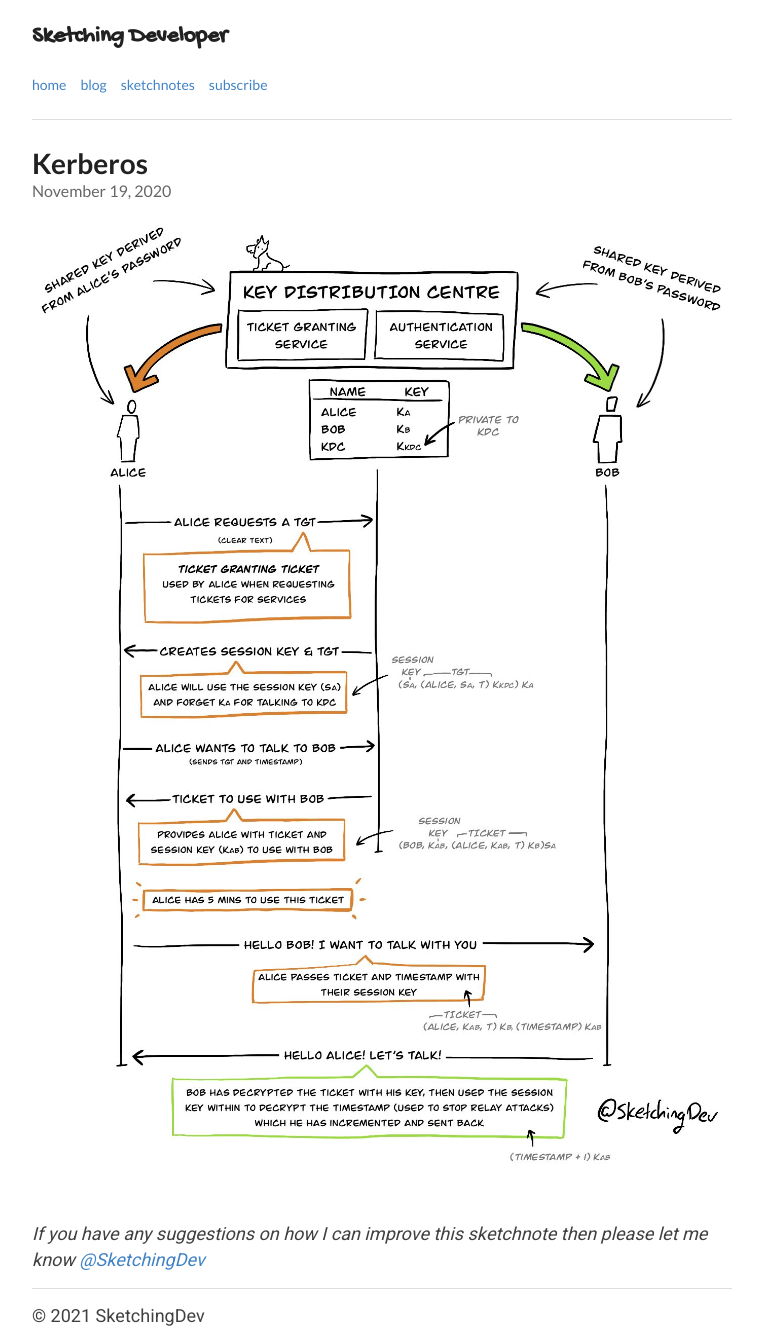
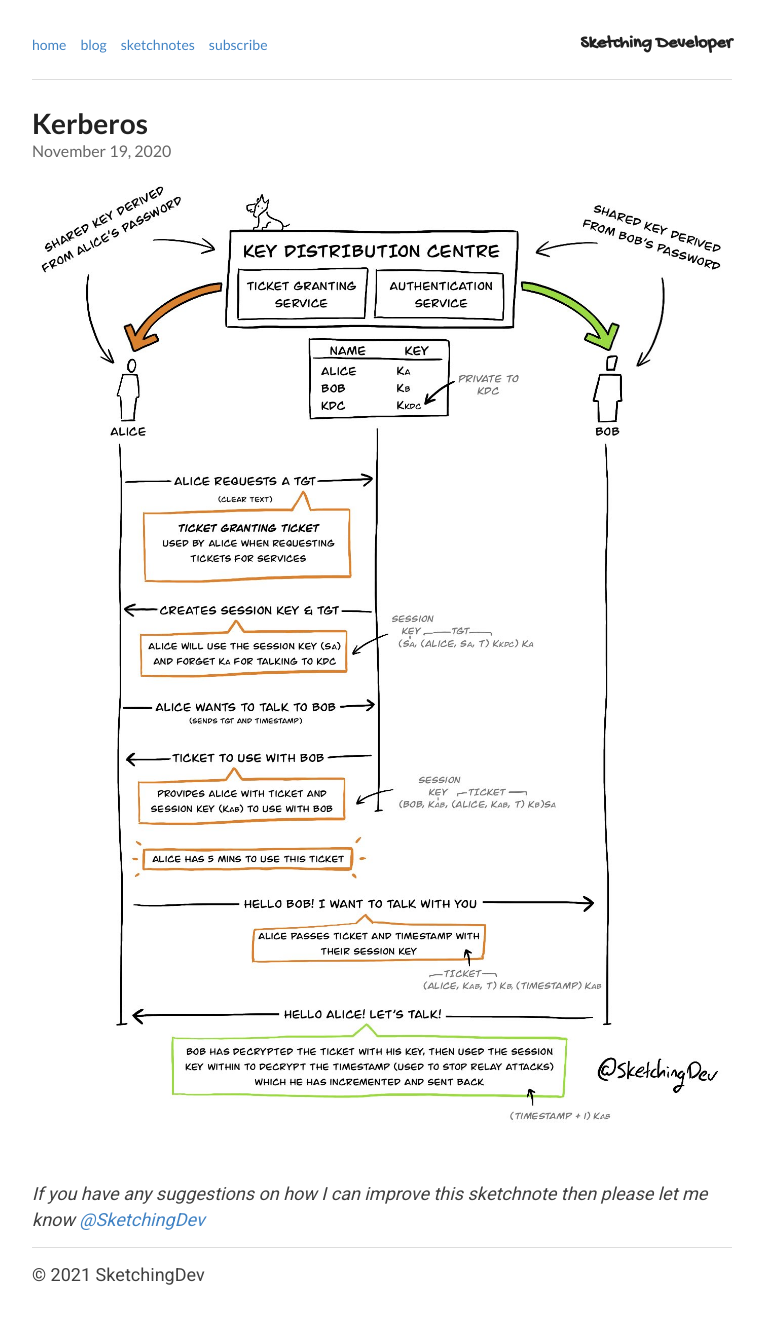
Before and after one commit to SketchingDev/sketchingdev.github.io, a Jekyll site: the page built from _sketchnotes/2020-11-19-kerberos.md, in a window 1280 px wide. Shown: the whole page, without its empty margins (258-1023 px from the left). Built offline with Jekyll 4.4.1, drawn with Linux system fonts in a browser that asks for light colours; after the commit the page ends 1289 px from its top, so only the background shows below that.

Commit message:
Fix header

```diff
--- a/_includes/simple-topnav.html
+++ b/_includes/simple-topnav.html
@@ -1,15 +1,24 @@
-<div class="ui header">
-  <div class="site-name">
-    {{ site.title }}
-  </div>
-</div>
+<div class="ui text menu">
 
-<nav class="ui text menu">
-  {% for link in site.data.navigation.main %}
+
+  <div class="left menu">
+<!--  <nav class="ui text menu">-->
+    {% for link in site.data.navigation.main %}
     <a class="item" href="{{ domain }}{{ link.url }}">
       {{ link.title }}
     </a>
-  {% endfor %}
-</nav>
+    {% endfor %}
+  </div>
+
+  <div class="right item">
+    <div class="ui header">
+      <div class="site-name">
+        {{ site.title }}
+      </div>
+    </div>
+  </div>
+
+</div>
+
 
 <div class="ui divider"></div>
--- a/assets/css/main.css
+++ b/assets/css/main.css
@@ -7,6 +7,16 @@ body {
     font-family: Heebo, "Hiragino Sans GB", "WenQuanYi Micro Hei", "Microsoft YaHei Light", sans-serif;
     color: #404040;
     margin-top: 25px;
+}
+
+.simple-header .ui.header:first-child {
+    margin: 0 !important;
+
+}
+
+.simple-header nav.ui.text.menu {
+    margin: 0 !important;
+
 }
 
 .ui.container {
```
